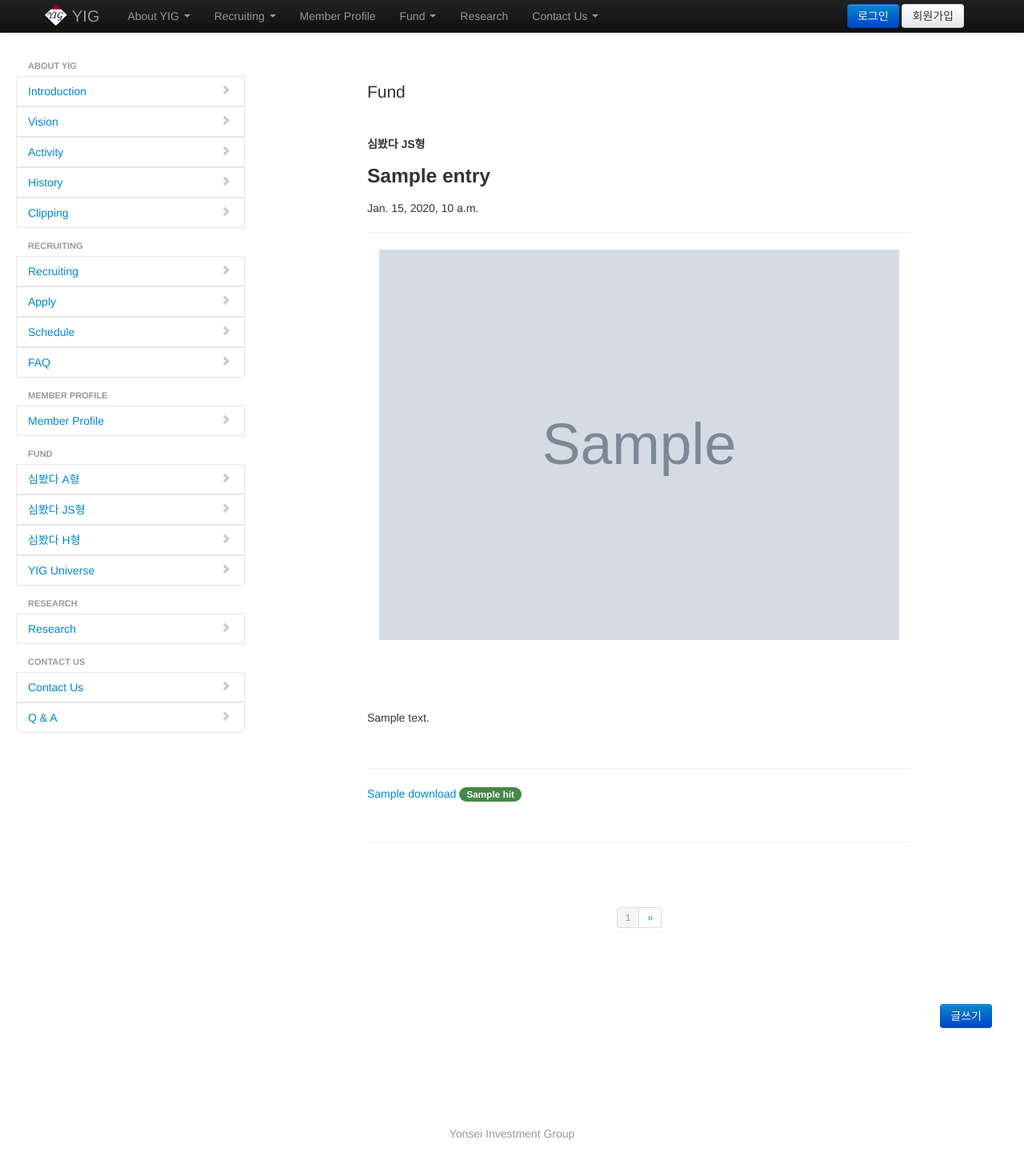
After one commit to libelo/yighub, a Django app: template templates/yighub/public_simJS.html in a window 1280 px wide. The commit adds this page. Shown: the whole page at 80% size. Run offline with Django 3.2, Linux system fonts and the light colour scheme; the template is opened without the code that fills it: most values are stand-ins (such as "Sample title", 1, 10 or a date in 2020); grey boxes marked "Sample" are stand-in pictures; some libraries are stand-ins or nearby versions.

Commit message:
펀드 두개 deactivate, JS펀드 추가

```diff
--- a/templates/yighub/base.html
+++ b/templates/yighub/base.html
@@ -224,8 +224,7 @@
 							</a>
 							<ul class="dropdown-menu menubar">
 								<li><a href="{% url 'yighub:listing' 'public' public_dict.simA.id 0 %}"><strong>심봤다 A형</strong><i class="icon-chevron-right"></i></a></li>
-								<li><a href="{% url 'yighub:listing' 'public' public_dict.simB.id 0 %}"><strong>심봤다 B형</strong><i class="icon-chevron-right"></i></a></li>
-								<li><a href="{% url 'yighub:listing' 'public' public_dict.simV.id 0 %}"><strong>심봤다 V형</strong><i class="icon-chevron-right"></i></a></li>
+								<li><a href="{% url 'yighub:listing' 'public' public_dict.simJ.id 0 %}"><strong>심봤다 JS형</strong><i class="icon-chevron-right"></i></a></li>
 								<li><a href="{% url 'yighub:listing' 'public' public_dict.simH.id 0 %}"><strong>심봤다 H형</strong><i class="icon-chevron-right"></i></a></li>
 								<li><a href="{% url 'yighub:listing' 'public' public_dict.Univ.id 0 %}"><strong>YIG Universe</strong><i class="icon-chevron-right"></i></a></li>
 							</ul>
--- /dev/null
+++ b/templates/yighub/public_simJS.html
@@ -0,0 +1,101 @@
+{% extends "yighub/sidebar.html" %}
+
+{% block contents %}
+	<div class="span9">
+		<br />
+		<br />
+
+		<div class="container-fluid" style="max-width: 680px; margin-left: auto; margin-right: auto;">
+			<div class="row-fluid">
+				<span class="lead">Fund</span>
+			</div>
+			<br />
+			<br />
+			<strong>심봤다 JS형</strong>
+			<br />
+			{% for entry in page.entry_list %}
+			<h3>{{ entry.title }}</h3>
+			<span> {{ entry.time_created }} </span>
+			<hr />
+			{% if entry.thumbnails %}
+			{% for t in entry.thumbnails.all %}
+			<div class="text-center">
+				<img src="{{ t.thumbnail.url }}" style="width:100%; max-width:650px;"/>
+			</div>
+			<br />
+			{% endfor %}
+			<br />
+			<br />
+			{% endif %}
+			{% filter urlize|linebreaks %}
+			{{ entry.content|safe }}
+			{% endfilter %}
+			<br />
+			<hr />
+
+			{% if entry.downloads %}
+			<ul class="unstyled">
+				{% for f in entry.downloads %}
+				<li><a href = "{% url 'yighub:download' f.id f.filename %}">{{ f.name }}&nbsp;</a><span class="badge badge-success">{{ f.hit }}</span></li>
+				{% endfor %}
+			</ul>
+			<br />
+			<hr />
+			{% endif %}
+
+			{% if entry.creator == user %}
+			<span class="pull-right">
+				<a href = "{% url 'yighub:edit' board entry.id %}">수정하기</a>
+				&nbsp;&nbsp;
+				<script>
+				function check_delete_{{entry.id}}() {
+					if (confirm("정말 삭제하시겠습니까?")){
+					window.open("{% url 'yighub:delete' board entry.id %}", "_self")
+					}
+				}
+				</script>
+				<a onclick="check_delete_{{entry.id}}()">삭제하기</a>
+			</span>
+			{% endif %}
+			{% endfor %}
+			<br />
+			<br />
+			<div class="pagination pagination-small text-center">
+			  <ul>
+			  	<!-- {% if page.first_page %} -->
+			    <!-- <li class="visible-desktop pull-left"><a href="{% url 'yighub:listing' board current_board.id page.first_page %}">&laquo;</a></li> -->
+			    <!-- <li><a href="{% url 'yighub:listing' board current_board.id page.prev_page %}">&lsaquo;</a></li> -->
+			    <!-- {% endif %} -->
+			    {% for p in page.page_list %}
+				    {% if p == page.current_page %}
+				    <li class="active">
+				    {% else %}
+				    <li>
+				    {% endif %}
+					    <a href="{% url 'yighub:listing' board current_board.id p %}">{{ p }}</a>
+					</li>
+			    {% endfor %}
+			    {% if page.last_page %}
+			    <!-- <li><a href="{% url 'yighub:listing' board current_board.id page.next_page %}">&rsaquo;</a></li> -->
+			    <li class="visible-desktop"><a href="{% url 'yighub:listing' board current_board.id page.last_page %}">&raquo;</a></li>
+			    {% endif %}
+			  </ul>
+			</div>
+
+		</div>
+
+		{% if user and user.level != 'non' %}
+		<div class="row-fluid" style="margin-top: 70px">
+			<div class="container-fluid">
+				<span class="pull-right">
+				<!-- <a href="{% url 'yighub:create_in_board' board current_board.id %}"> -->
+					<button type="button" class="btn btn-primary" onclick="location.href = '{% url 'yighub:create_in_board' board current_board.id %}'">글쓰기</button>
+				<!-- </a> -->
+				</span>
+			</div>
+		</div>
+		{% endif %}
+
+	</div><!--/span-->
+
+{% endblock %}
--- a/templates/yighub/sidebar.html
+++ b/templates/yighub/sidebar.html
@@ -54,8 +54,7 @@
 
 				<li class="nav-header">Fund</li>
 				<li {% if current_board.name == 'simA' %} class="active" {% endif %}><a href="{% url 'yighub:listing' 'public' public_dict.simA.id 0 %}">심봤다 A형<i class="icon-chevron-right"></i></a></li>
-				<li {% if current_board.name == 'simB' %} class="active" {% endif %}><a href="{% url 'yighub:listing' 'public' public_dict.simB.id 0 %}">심봤다 B형<i class="icon-chevron-right"></i></a></li>
-				<li {% if current_board.name == 'simV' %} class="active" {% endif %}><a href="{% url 'yighub:listing' 'public' public_dict.simV.id 0 %}">심봤다 V형<i class="icon-chevron-right"></i></a></li>
+				<li {% if current_board.name == 'simV' %} class="active" {% endif %}><a href="{% url 'yighub:listing' 'public' public_dict.simJ.id 0 %}">심봤다 JS형<i class="icon-chevron-right"></i></a></li>
 				<li {% if current_board.name == 'simH' %} class="active" {% endif %}><a href="{% url 'yighub:listing' 'public' public_dict.simH.id 0 %}">심봤다 H형<i class="icon-chevron-right"></i></a></li>
 				<li {% if current_board.name == 'Universe' %} class="active" {% endif %}><a href="{% url 'yighub:listing' 'public' public_dict.Univ.id 0 %}">YIG Universe<i class="icon-chevron-right"></i></a></li>
 
```
